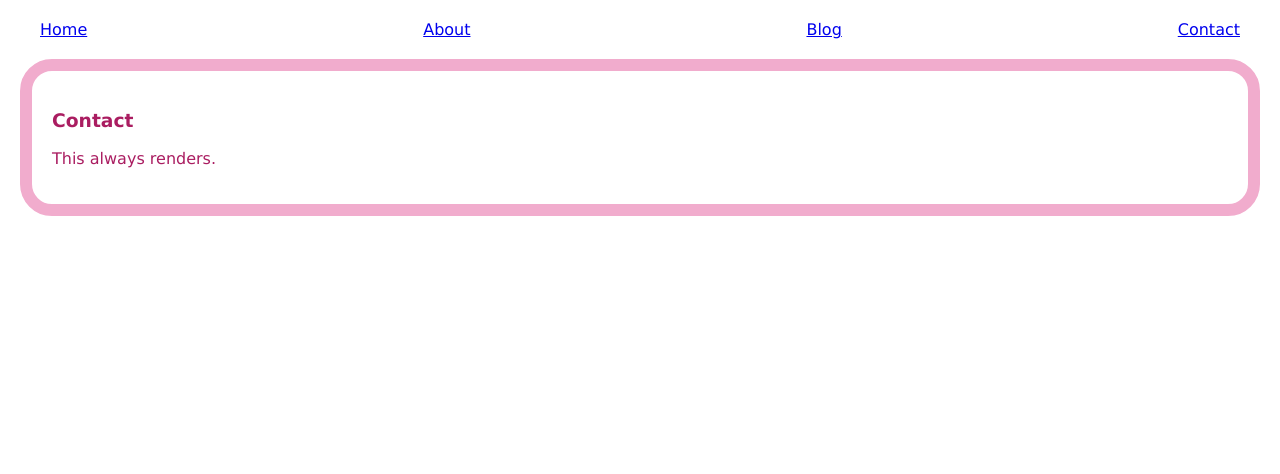
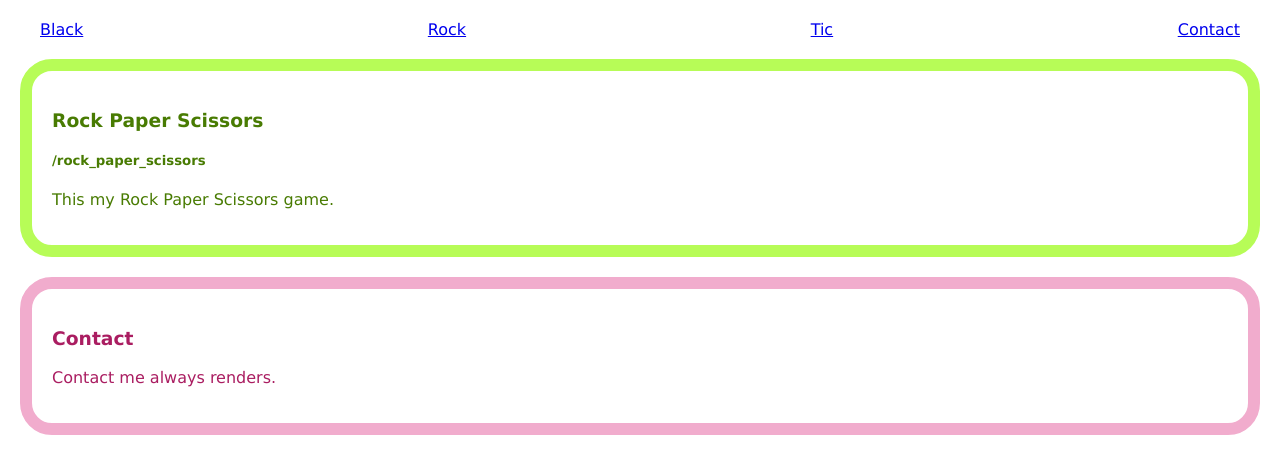
Before and after one commit to bloominstituteoftechnology/Web-ReactRouterI-Guided-Project, a React app: page /rock_paper_scissors in a window 1280 px wide. Shown: the top 474 px of the page. Built offline with nearby package versions, Linux system fonts and the light colour scheme.

Commit message:
refactor to make more realistic

```diff
--- a/src/components/Container.jsx
+++ b/src/components/Container.jsx
@@ -1,7 +1,10 @@
 import React from 'react';
 // import { BrowserRouter as Router, Route, Link } from 'react-router-dom';
 import styled from 'styled-components';
-import SectionPlain from './Section';
+import BlackjackPlain from '../screens/Blackjack';
+import RockPaperScissorsPlain from '../screens/RockPaperScissors';
+import TicTacToePlain from '../screens/TicTacToe';
+import Section from './Section';
 
 
 const StyledContainer = styled.div`
@@ -15,43 +18,30 @@ const StyledContainer = styled.div`
   }
 `;
 
-const Section = withRouteMatching(SectionPlain);
+const Blackjack = withRouteMatching(BlackjackPlain);
+const RockPaperScissors = withRouteMatching(RockPaperScissorsPlain);
+const TicTacToe = withRouteMatching(TicTacToePlain);
 
 export default function Container() {
   return (
     <StyledContainer>
       <nav>
-        <Link to='/'>Home</Link>
-        <Link to='/about'>About</Link>
-        <Link to='/blog'>Blog</Link>
-        <Link to='/other'>Contact</Link>
+        <Link to='/'>Black</Link>
+        <Link to='/rock_paper_scissors'>Rock</Link>
+        <Link to='/tic_tac_toe'>Tic</Link>
+        <Link to='/contact'>Contact</Link>
       </nav>
 
-      <Section
-        path='/'
-        color='#4286f4'
-        heading='Home'
-        content='This is home.'
-      />
+      <Blackjack path='/' />
 
-      <Section
-        path='/about'
-        color='#ed6d2d'
-        heading='About'
-        content='This is about.'
-      />
+      <RockPaperScissors path='/rock_paper_scissors' />
 
-      <Section
-        path='/blog'
-        color='#66ad03'
-        heading='Blog'
-        content='This is Blog.'
-      />
+      <TicTacToe path='/tic_tac_toe' />
 
       <Section
         color='#d6247a'
         heading='Contact'
-        content='This always renders.'
+        content='Contact me always renders.'
       />
     </StyledContainer>
   );
--- /dev/null
+++ b/src/screens/Blackjack.jsx
@@ -0,0 +1,14 @@
+import React from 'react';
+import Section from '../components/Section';
+
+
+export default function Blackjack() {
+  return (
+    <Section
+      path='/'
+      color='#4286f4'
+      heading='Blackjack'
+      content='This is my Blackjack Game.'
+    />
+  );
+}
--- /dev/null
+++ b/src/screens/RockPaperScissors.jsx
@@ -0,0 +1,14 @@
+import React from 'react';
+import Section from '../components/Section';
+
+
+export default function RockPaperScissors() {
+  return (
+    <Section
+      path='/rock_paper_scissors'
+      color='#66ad03'
+      heading='Rock Paper Scissors'
+      content='This my Rock Paper Scissors game.'
+    />
+  );
+}
--- /dev/null
+++ b/src/screens/TicTacToe.jsx
@@ -0,0 +1,14 @@
+import React from 'react';
+import Section from '../components/Section';
+
+
+export default function TicTacToe() {
+  return (
+    <Section
+      path='/tic_tac_toe'
+      color='#d6247a'
+      heading='Tic Tac Toe'
+      content='This my Tic Tac Toe game.'
+    />
+  );
+}
```
